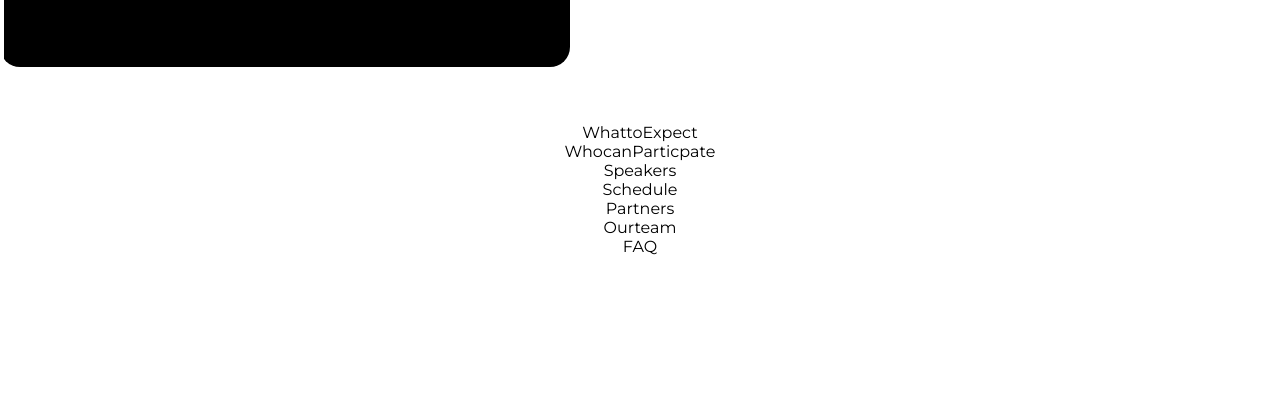
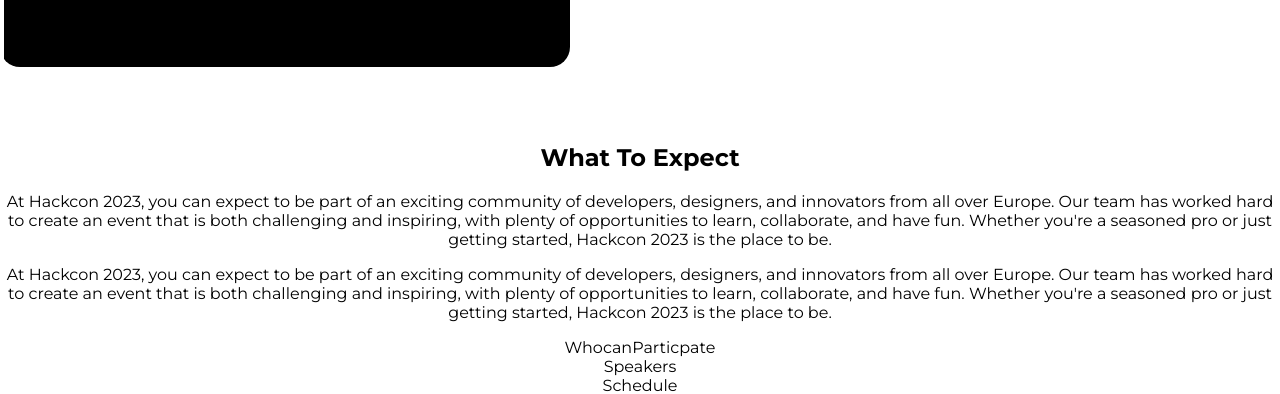
Before and after one commit to raeygetahun/Hackcon, a React (Create React App) app: page / in a window 1280 px wide. Shown: the part 2900-3294 px from the top of the page. Built offline with nearby package versions, Linux system fonts and the light colour scheme.

Commit message:
Update WhattoExpect.js

```diff
--- a/src/components/About/WhattoExpect.js
+++ b/src/components/About/WhattoExpect.js
@@ -1,9 +1,33 @@
-import React from 'react'
+import React, { useEffect, useState } from 'react';
+import styles from './about.css';
 
 const WhattoExpect = () => {
+  const [scrollPosition, setScrollPosition] = useState(0);
+
+  const handleScroll = () => {
+    const position = window.pageYOffset;
+    setScrollPosition(position);
+  };
+
+  useEffect(() => {
+    window.addEventListener('scroll', handleScroll);
+    return () => {
+      window.removeEventListener('scroll', handleScroll);
+    };
+  }, []);
+
   return (
-    <div>WhattoExpect</div>
-  )
-}
+    <div className={styles.container}>
+      <div className="header">
+        <h2>What To Expect</h2>
+        <div className="line" style={{ transform: `translateX(${scrollPosition}px)` }}></div>
+      </div>
+      <div className="textdiv">
+        <p>At Hackcon 2023, you can expect to be part of an exciting community of developers, designers, and innovators from all over Europe. Our team has worked hard to create an event that is both challenging and inspiring, with plenty of opportunities to learn, collaborate, and have fun. Whether you're a seasoned pro or just getting started, Hackcon 2023 is the place to be.</p>
+        <p>At Hackcon 2023, you can expect to be part of an exciting community of developers, designers, and innovators from all over Europe. Our team has worked hard to create an event that is both challenging and inspiring, with plenty of opportunities to learn, collaborate, and have fun. Whether you're a seasoned pro or just getting started, Hackcon 2023 is the place to be.</p>
+    </div>
+    </div>
+  );
+};
 
-export default WhattoExpect
+export default WhattoExpect;
```
